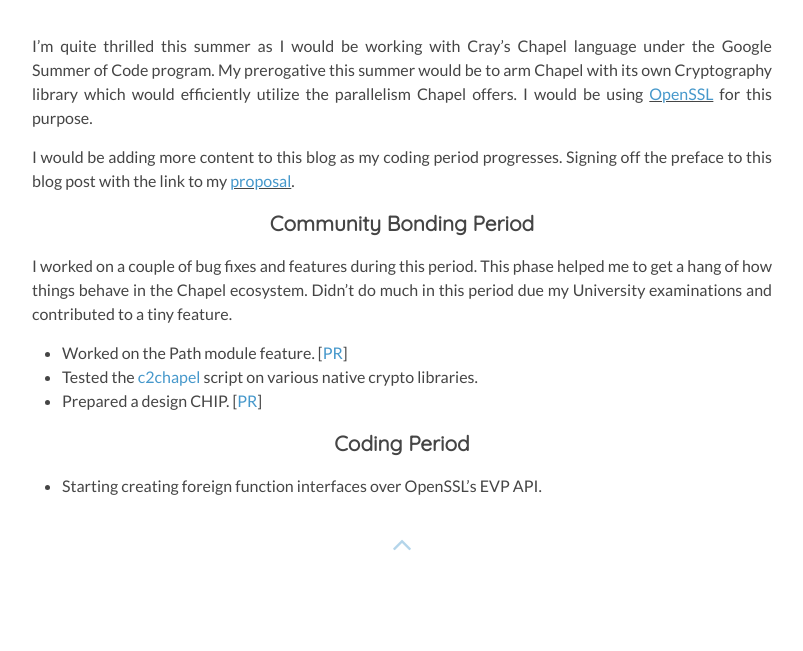
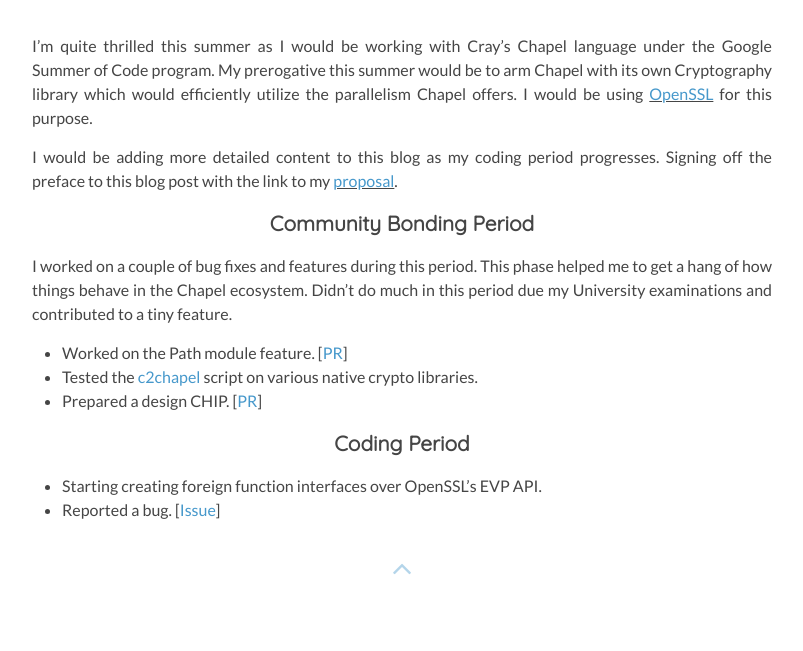
Before and after one commit to lprimeroo/saruftw.github.io.old, a Jekyll site: the page built from _posts/2017-05-15-gsoc-chapel-blog.md, in a window 1280 px wide. Shown: the part 835-1486 px from the top of the page, without its empty margins (238-1041 px from the left). Built offline with Jekyll 4.4.1, drawn with Linux system fonts in a browser that asks for light colours; nearby versions of some CDN libraries; comment, search, counter and statistics services are not loaded; before the commit the page ends 1462 px from its top, so only the background shows below that.

```diff
--- a/_posts/2017-05-15-gsoc-chapel-blog.md
+++ b/_posts/2017-05-15-gsoc-chapel-blog.md
@@ -19,7 +19,7 @@ finished: true
 
 I'm quite thrilled this summer as I would be working with Cray's Chapel language under the Google Summer of Code program. My prerogative this summer would be to arm Chapel with its own Cryptography library which would efficiently utilize the parallelism Chapel offers. I would be using <u><a href="https://www.openssl.org">OpenSSL</a></u> for this purpose.
 
-I would be adding more content to this blog as my coding period progresses. Signing off the preface to this blog post with the link to my <u><a href="https://drive.google.com/file/d/0BwrR3ZPLVYhkNUpMcU9jMUQ0VE0/view?usp=sharing">proposal</a></u>.
+I would be adding more detailed content to this blog as my coding period progresses. Signing off the preface to this blog post with the link to my <u><a href="https://drive.google.com/file/d/0BwrR3ZPLVYhkNUpMcU9jMUQ0VE0/view?usp=sharing">proposal</a></u>.
 
 ### Community Bonding Period
 
@@ -32,3 +32,4 @@ I worked on a couple of bug fixes and features during this period. This phase he
 ### Coding Period
 
 * Starting creating foreign function interfaces over OpenSSL's EVP API.
+* Reported a bug. [<a href="https://github.com/chapel-lang/chapel/issues/6483">Issue</a>]
```
Also changed, not shown: _papers/2017-07-25-CNN-Video.md (added, +13 -0 lines), paperrants.md (+3 -3 lines).
